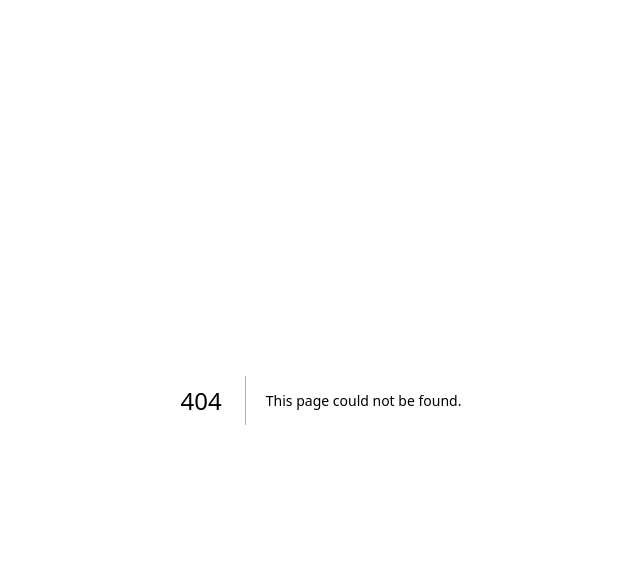
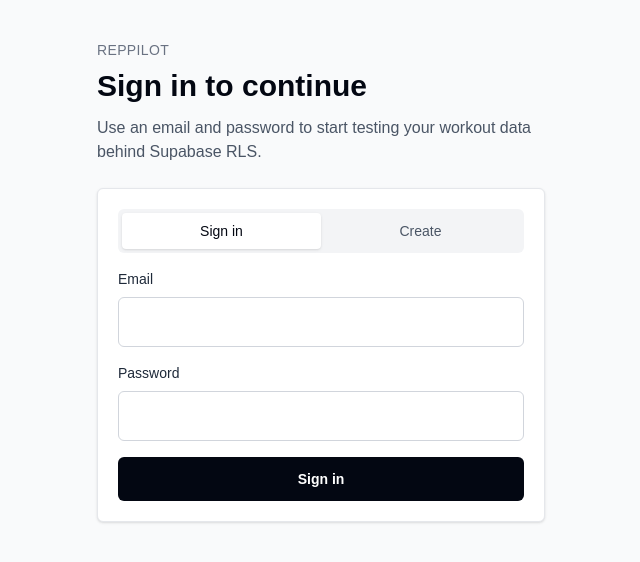
Before and after one commit to charrmint/Rep-Pilot, a Next.js app: page /login in a window 1280 px wide. Before the commit this address had no page. Shown: the top 562 px of the page, without its empty margins (319-959 px from the left). Built offline with nearby package versions, Linux system fonts and the light colour scheme; no server answers.

Commit message:
phase3: simple auth flow for testing

```diff
--- a/src/app/exercises/page.tsx
+++ b/src/app/exercises/page.tsx
@@ -1,18 +1,34 @@
+import { redirect } from "next/navigation";
+
+import { getCurrentUser } from "@/features/auth/auth-server-service";
+import { LogoutButton } from "@/features/auth/logout-button";
 import { listAvailableExercises } from "@/features/exercises/exercise-service";
 
 export default async function ExercisesPage() {
+  const user = await getCurrentUser();
+
+  if (!user) {
+    redirect("/login");
+  }
+
   const exercises = await listAvailableExercises();
 
   return (
-    <main className="min-h-screen px-5 py-8">
+    <main className="min-h-screen bg-gray-50 px-5 py-8">
       <section className="mx-auto flex w-full max-w-3xl flex-col gap-6">
-        <header>
+        <header className="flex items-start justify-between gap-4">
+          <div>
             <p className="text-sm font-medium uppercase tracking-wide text-gray-500">
               Exercise Library
             </p>
             <h1 className="mt-2 text-3xl font-semibold text-gray-950">
               Strength exercises
             </h1>
+            {user.email ? (
+              <p className="mt-2 text-sm text-gray-600">{user.email}</p>
+            ) : null}
+          </div>
+          <LogoutButton />
         </header>
 
         {exercises.length === 0 ? (
--- /dev/null
+++ b/src/app/login/login-form.tsx
@@ -0,0 +1,135 @@
+"use client";
+
+import { useRouter } from "next/navigation";
+import { type FormEvent, useState } from "react";
+
+import {
+  signInWithPassword,
+  signUpWithPassword,
+} from "@/features/auth/auth-client-service";
+
+type AuthMode = "sign_in" | "sign_up";
+
+export function LoginForm() {
+  const router = useRouter();
+  const [mode, setMode] = useState<AuthMode>("sign_in");
+  const [email, setEmail] = useState("");
+  const [password, setPassword] = useState("");
+  const [errorMessage, setErrorMessage] = useState<string | null>(null);
+  const [statusMessage, setStatusMessage] = useState<string | null>(null);
+  const [isSubmitting, setIsSubmitting] = useState(false);
+
+  async function handleSubmit(event: FormEvent<HTMLFormElement>) {
+    event.preventDefault();
+    setErrorMessage(null);
+    setStatusMessage(null);
+    setIsSubmitting(true);
+
+    try {
+      if (mode === "sign_in") {
+        await signInWithPassword({ email, password });
+        router.replace("/exercises");
+        router.refresh();
+        return;
+      }
+
+      const result = await signUpWithPassword({ email, password });
+
+      if (result.hasSession) {
+        router.replace("/exercises");
+        router.refresh();
+        return;
+      }
+
+      setMode("sign_in");
+      setStatusMessage(
+        "Account created. Confirm your email, then sign in to continue.",
+      );
+    } catch (error) {
+      setErrorMessage(
+        error instanceof Error ? error.message : "Authentication failed.",
+      );
+    } finally {
+      setIsSubmitting(false);
+    }
+  }
+
+  const isSignIn = mode === "sign_in";
+
+  return (
+    <form
+      onSubmit={handleSubmit}
+      className="flex w-full flex-col gap-4 rounded-md border border-gray-200 bg-white p-5 shadow-sm"
+    >
+      <div className="grid grid-cols-2 rounded-md bg-gray-100 p-1 text-sm font-medium">
+        <button
+          type="button"
+          onClick={() => setMode("sign_in")}
+          className={`rounded px-3 py-2 transition ${
+            isSignIn ? "bg-white text-gray-950 shadow-sm" : "text-gray-600"
+          }`}
+        >
+          Sign in
+        </button>
+        <button
+          type="button"
+          onClick={() => setMode("sign_up")}
+          className={`rounded px-3 py-2 transition ${
+            !isSignIn ? "bg-white text-gray-950 shadow-sm" : "text-gray-600"
+          }`}
+        >
+          Create
+        </button>
+      </div>
+
+      <label className="flex flex-col gap-2 text-sm font-medium text-gray-800">
+        Email
+        <input
+          type="email"
+          value={email}
+          onChange={(event) => setEmail(event.target.value)}
+          autoComplete="email"
+          required
+          className="rounded-md border border-gray-300 px-3 py-3 text-base text-gray-950 outline-none transition focus:border-gray-950"
+        />
+      </label>
+
+      <label className="flex flex-col gap-2 text-sm font-medium text-gray-800">
+        Password
+        <input
+          type="password"
+          value={password}
+          onChange={(event) => setPassword(event.target.value)}
+          autoComplete={isSignIn ? "current-password" : "new-password"}
+          minLength={6}
+          required
+          className="rounded-md border border-gray-300 px-3 py-3 text-base text-gray-950 outline-none transition focus:border-gray-950"
+        />
+      </label>
+
+      {errorMessage ? (
+        <p className="rounded-md border border-red-200 bg-red-50 px-3 py-2 text-sm text-red-700">
+          {errorMessage}
+        </p>
+      ) : null}
+
+      {statusMessage ? (
+        <p className="rounded-md border border-green-200 bg-green-50 px-3 py-2 text-sm text-green-700">
+          {statusMessage}
+        </p>
+      ) : null}
+
+      <button
+        type="submit"
+        disabled={isSubmitting}
+        className="rounded-md bg-gray-950 px-4 py-3 text-sm font-semibold text-white transition hover:bg-gray-800 disabled:cursor-not-allowed disabled:opacity-60"
+      >
+        {isSubmitting
+          ? "Working..."
+          : isSignIn
+            ? "Sign in"
+            : "Create account"}
+      </button>
+    </form>
+  );
+}
--- /dev/null
+++ b/src/app/login/page.tsx
@@ -0,0 +1,34 @@
+import { redirect } from "next/navigation";
+
+import { getCurrentUser } from "@/features/auth/auth-server-service";
+
+import { LoginForm } from "./login-form";
+
+export default async function LoginPage() {
+  const user = await getCurrentUser();
+
+  if (user) {
+    redirect("/exercises");
+  }
+
+  return (
+    <main className="min-h-screen bg-gray-50 px-5 py-10">
+      <section className="mx-auto flex w-full max-w-md flex-col gap-6">
+        <header>
+          <p className="text-sm font-medium uppercase tracking-wide text-gray-500">
+            RepPilot
+          </p>
+          <h1 className="mt-2 text-3xl font-semibold text-gray-950">
+            Sign in to continue
+          </h1>
+          <p className="mt-3 text-base text-gray-600">
+            Use an email and password to start testing your workout data behind
+            Supabase RLS.
+          </p>
+        </header>
+
+        <LoginForm />
+      </section>
+    </main>
+  );
+}
--- /dev/null
+++ b/src/features/auth/auth-client-service.ts
@@ -0,0 +1,49 @@
+"use client";
+
+import { createSupabaseBrowserClient } from "@/lib/supabase/browser";
+
+import type { PasswordAuthCredentials, SignUpResult } from "./types";
+
+export async function signInWithPassword(
+  credentials: PasswordAuthCredentials,
+): Promise<void> {
+  const supabase = createSupabaseBrowserClient();
+
+  const { error } = await supabase.auth.signInWithPassword(credentials);
+
+  if (error) {
+    throw new Error(error.message);
+  }
+}
+
+export async function signUpWithPassword(
+  credentials: PasswordAuthCredentials,
+): Promise<SignUpResult> {
+  const supabase = createSupabaseBrowserClient();
+  const emailRedirectTo = `${window.location.origin}/exercises`;
+
+  const { data, error } = await supabase.auth.signUp({
+    ...credentials,
+    options: {
+      emailRedirectTo,
+    },
+  });
+
+  if (error) {
+    throw new Error(error.message);
+  }
+
+  return {
+    hasSession: data.session !== null,
+  };
+}
+
+export async function signOut(): Promise<void> {
+  const supabase = createSupabaseBrowserClient();
+
+  const { error } = await supabase.auth.signOut();
+
+  if (error) {
+    throw new Error(error.message);
+  }
+}
--- /dev/null
+++ b/src/features/auth/auth-server-service.ts
@@ -0,0 +1,19 @@
+import type { AuthUser } from "@supabase/supabase-js";
+
+import { createSupabaseServerClient } from "@/lib/supabase/server";
+
+export async function getCurrentUser(): Promise<AuthUser | null> {
+  const supabase = await createSupabaseServerClient();
+
+  const { data, error } = await supabase.auth.getUser();
+
+  if (error) {
+    if (error.name === "AuthSessionMissingError") {
+      return null;
+    }
+
+    throw new Error(`Failed to get current user: ${error.message}`);
+  }
+
+  return data.user;
+}
--- /dev/null
+++ b/src/features/auth/logout-button.tsx
@@ -0,0 +1,34 @@
+"use client";
+
+import { useRouter } from "next/navigation";
+import { useState } from "react";
+
+import { signOut } from "./auth-client-service";
+
+export function LogoutButton() {
+  const router = useRouter();
+  const [isSigningOut, setIsSigningOut] = useState(false);
+
+  async function handleSignOut() {
+    setIsSigningOut(true);
+
+    try {
+      await signOut();
+      router.replace("/login");
+      router.refresh();
+    } finally {
+      setIsSigningOut(false);
+    }
+  }
+
+  return (
+    <button
+      type="button"
+      onClick={handleSignOut}
+      disabled={isSigningOut}
+      className="rounded-md border border-gray-300 px-3 py-2 text-sm font-medium text-gray-700 transition hover:bg-gray-50 disabled:cursor-not-allowed disabled:opacity-60"
+    >
+      {isSigningOut ? "Signing out..." : "Sign out"}
+    </button>
+  );
+}
--- /dev/null
+++ b/src/features/auth/types.ts
@@ -0,0 +1,8 @@
+export interface PasswordAuthCredentials {
+  email: string;
+  password: string;
+}
+
+export interface SignUpResult {
+  hasSession: boolean;
+}
--- /dev/null
+++ b/src/middleware.ts
@@ -0,0 +1,43 @@
+import { createServerClient } from "@supabase/ssr";
+import { type NextRequest, NextResponse } from "next/server";
+
+import type { Database } from "@/lib/supabase/database.types";
+import { getSupabaseConfig } from "@/lib/supabase/env";
+
+export async function middleware(request: NextRequest) {
+  const { url, publishableKey } = getSupabaseConfig();
+  let response = NextResponse.next({
+    request,
+  });
+
+  const supabase = createServerClient<Database>(url, publishableKey, {
+    cookies: {
+      getAll() {
+        return request.cookies.getAll();
+      },
+      setAll(cookiesToSet) {
+        cookiesToSet.forEach(({ name, value }) => {
+          request.cookies.set(name, value);
+        });
+
+        response = NextResponse.next({
+          request,
+        });
+
+        cookiesToSet.forEach(({ name, value, options }) => {
+          response.cookies.set(name, value, options);
+        });
+      },
+    },
+  });
+
+  await supabase.auth.getUser();
+
+  return response;
+}
+
+export const config = {
+  matcher: [
+    "/((?!_next/static|_next/image|favicon.ico|.*\\.(?:svg|png|jpg|jpeg|gif|webp)$).*)",
+  ],
+};
```
Lines whose indentation alone changed are shown as unchanged.
